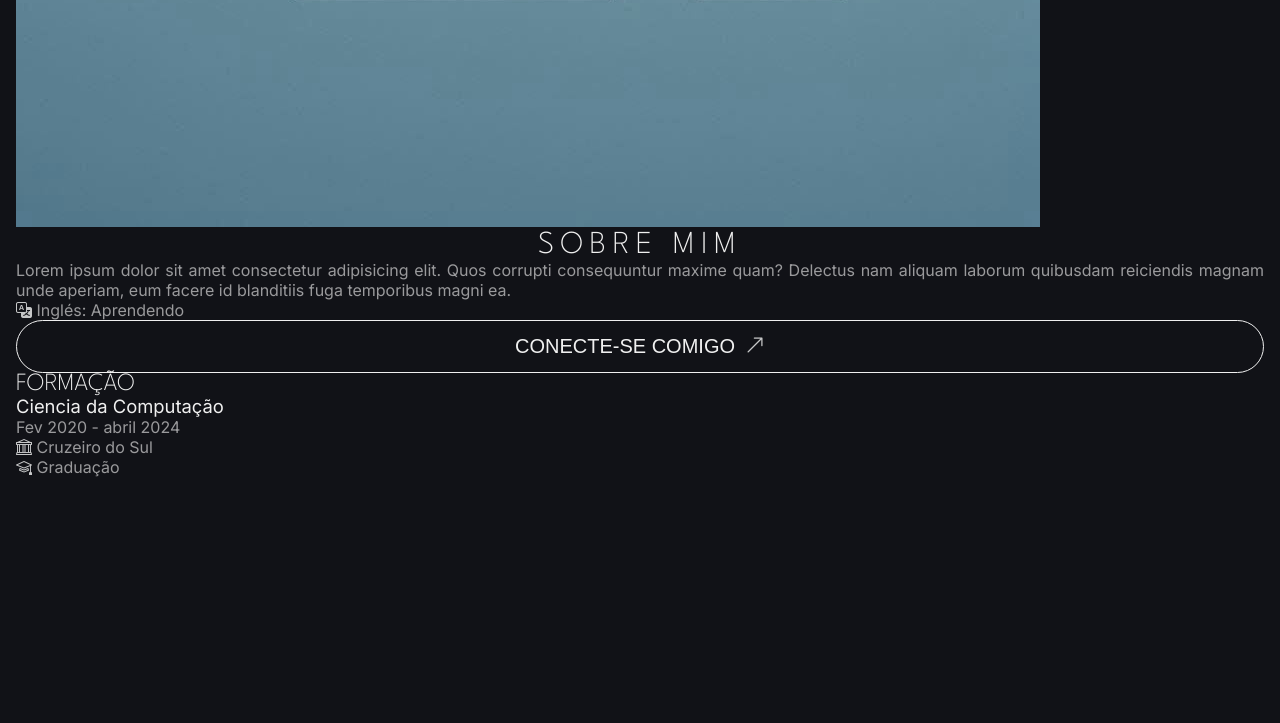
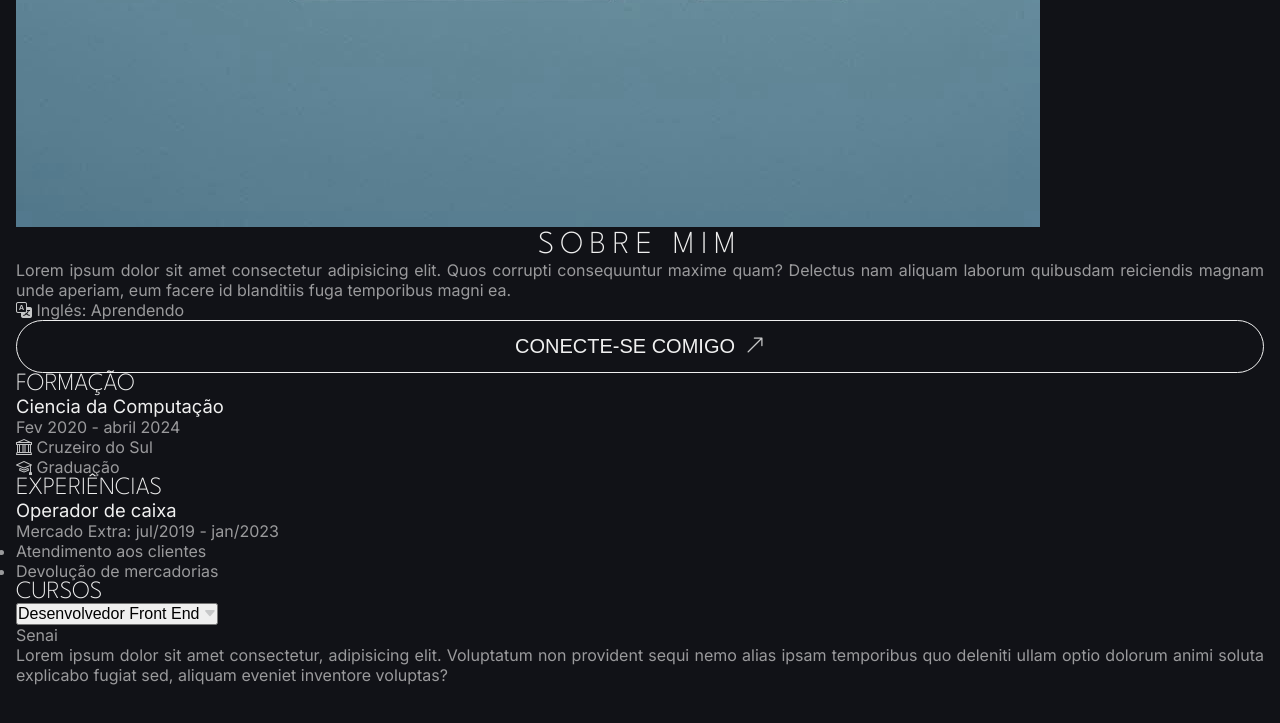
Before and after one commit to Lukasrss/frontend, a plain HTML site: page index.html in a window 1280 px wide. Shown: the part 5670-6393 px from the top of the page. Before the commit the page ends 6187 px from the top, so only its background shows below. Drawn offline with nearby package versions, Linux system fonts and the light colour scheme.

Commit message:
update add experiencias e cursos

```diff
--- a/index.html
+++ b/index.html
@@ -355,11 +355,12 @@
 
         <div class="sobre-content2"> <!-- Conteudo 2 -->
 
-            <div class="col1">
+            <div class="col1"> <!-- col 1 -->
 
                 <div class="row1">
 
                     <h3>Formação</h3>
+
                     <h4>Ciencia da Computação</h4>
                     <span> Fev 2020 - abril 2024 </span>
 
@@ -377,13 +378,46 @@
 
                 <div class="row2">
 
+                    <h3> Experiências </h3>
+
+                    <h4> Operador de caixa </h4>
+                    <span> Mercado Extra: jul/2019 - jan/2023 </span>
+
+                    <ul class="sobre-lista">
+                        <li class="sobre-item">
+                           Atendimento aos clientes
+                        </li>
+                        <li class="sobre-item">
+                            Devolução de mercadorias
+                        </li>
+                    </ul>
+
                 </div>
 
-            </div>
+            </div><!-- fim col 1 -->
 
-            <div class="col2">
+            <div class="col2"> <!-- col 2 -->
 
-            </div>
+                <h3> Cursos </h3>
+                <div class="accordion">
+
+                    <div class="accordion-item active">
+
+                        <button class="accordion-header start">
+                            <span>Desenvolvedor Front End</span>
+                            <i class="bi bi-caret-down-fill"></i>
+                        </button>
+
+                        <div class="accordion-body">
+                            <p> Senai </p>
+                            <p> Lorem ipsum dolor sit amet consectetur, adipisicing elit. Voluptatum non provident sequi nemo alias ipsam temporibus quo deleniti ullam optio dolorum animi soluta explicabo fugiat sed, aliquam eveniet inventore voluptas? </p>
+                        </div>
+
+                    </div>
+
+                </div>
+
+            </div><!-- fim col 2 -->
 
         </div> <!-- Fim conteudo 2 -->
 
```
